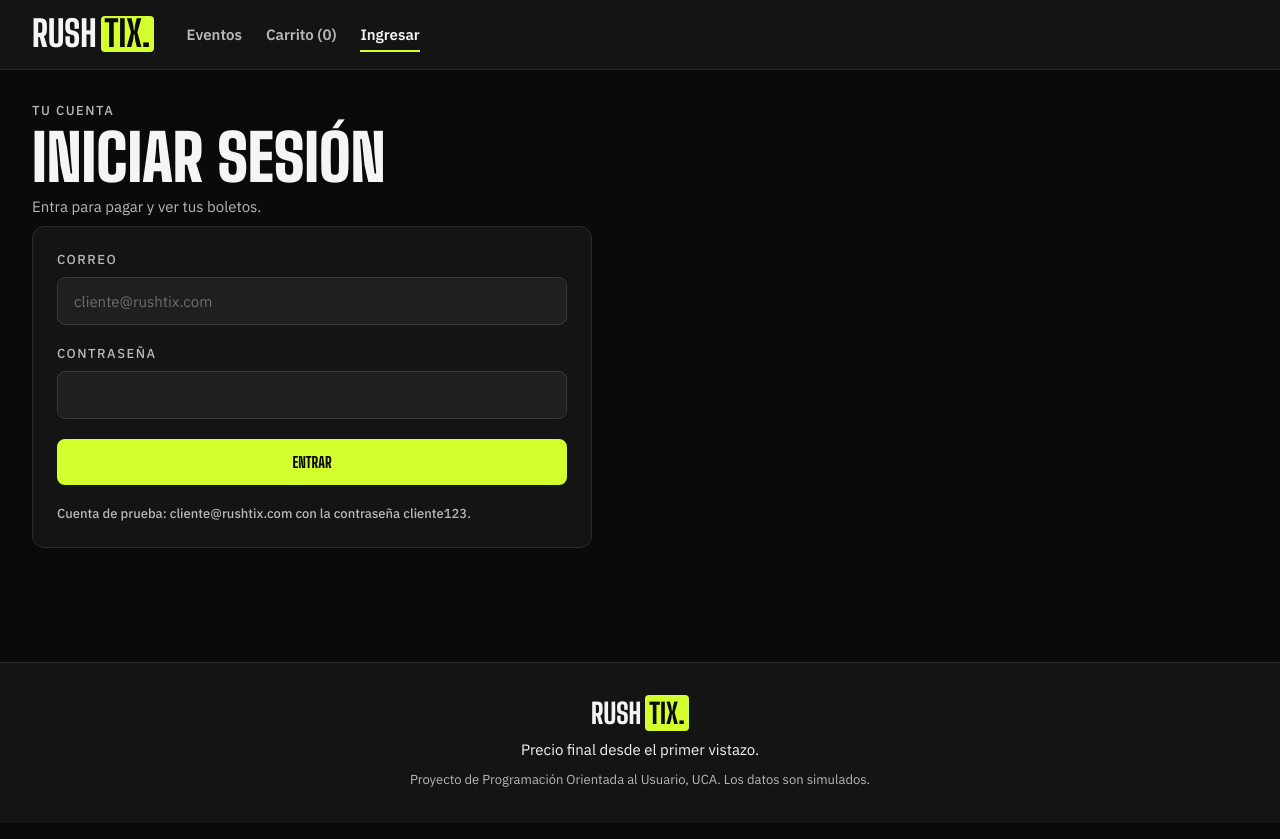
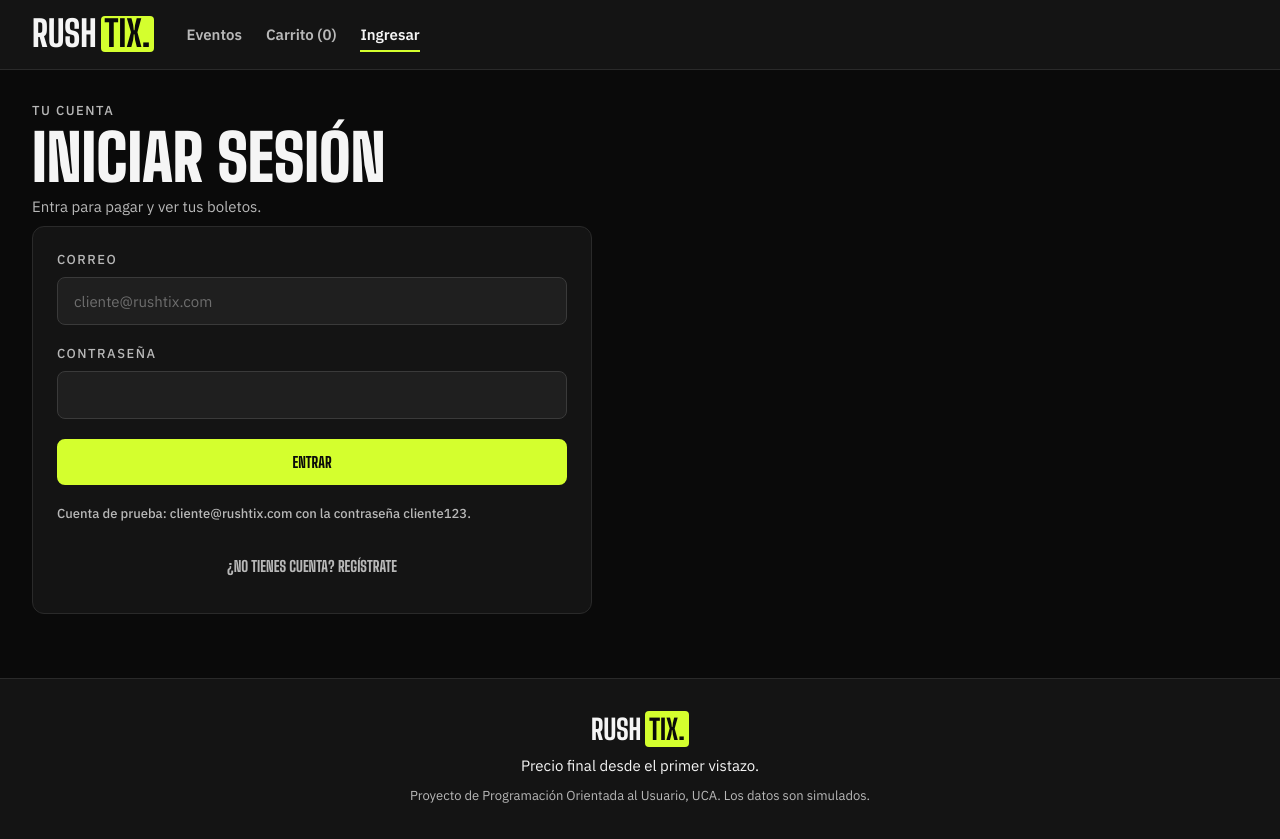
Before and after one commit to dhernxndez/rushtix-react, a React (Vite) app: page /login in a window 1280 px wide. Built offline with nearby package versions, Linux system fonts and the light colour scheme.

Commit message:
Agrego enlace al registro desde el login

```diff
--- a/src/pages/PaginaLogin.jsx
+++ b/src/pages/PaginaLogin.jsx
@@ -96,7 +96,10 @@ function PaginaLogin() {
           {enviando ? 'Entrando...' : 'Entrar'}
         </Boton>
         <p className="texto-suave">Cuenta de prueba: cliente@rushtix.com con la contraseña cliente123.</p>
-      </form>
+        <Boton variante="texto" alHacerClic={() => navegar('/registro')}>
+          ¿No tienes cuenta? Regístrate
+        </Boton>
+              </form>
     </section>
   )
 }
```
